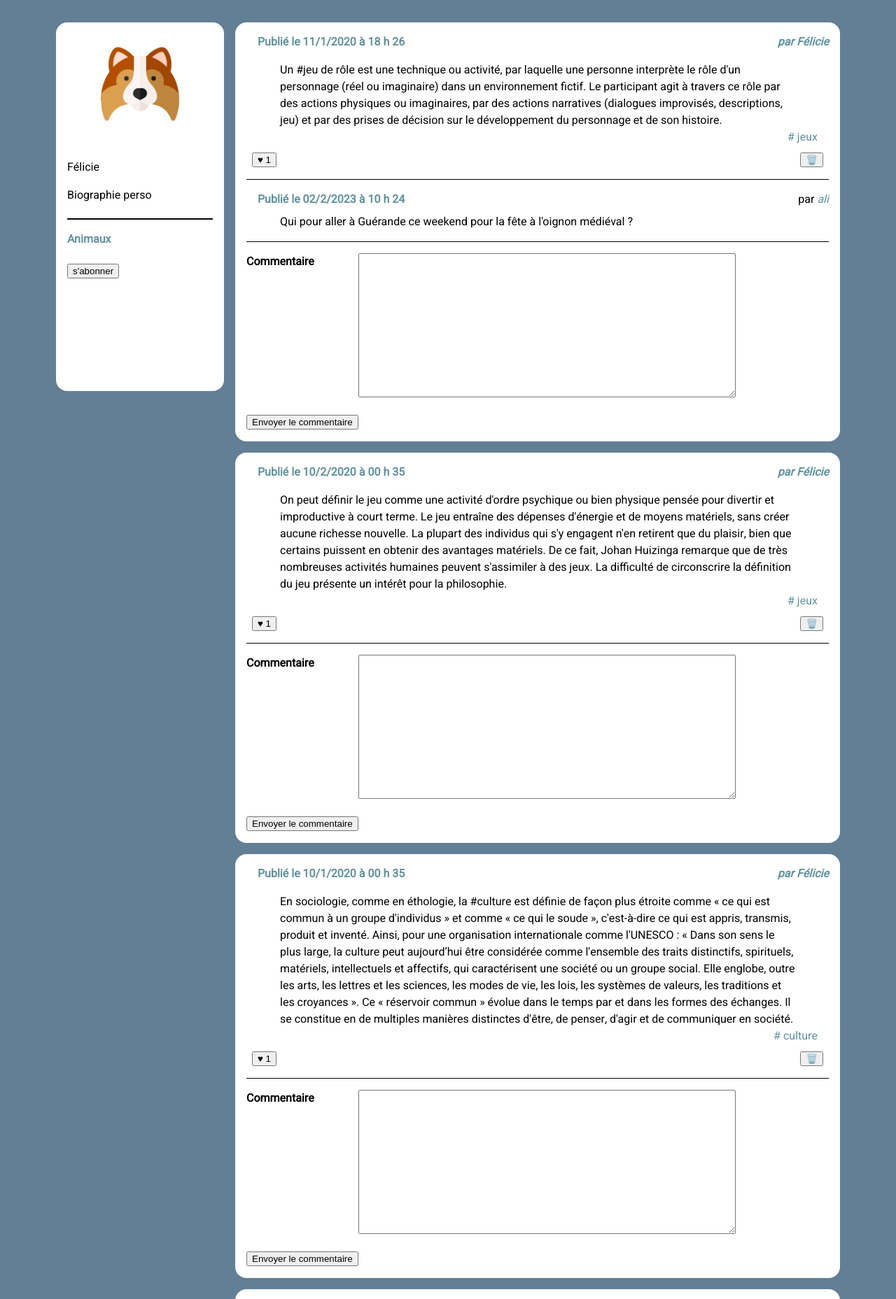
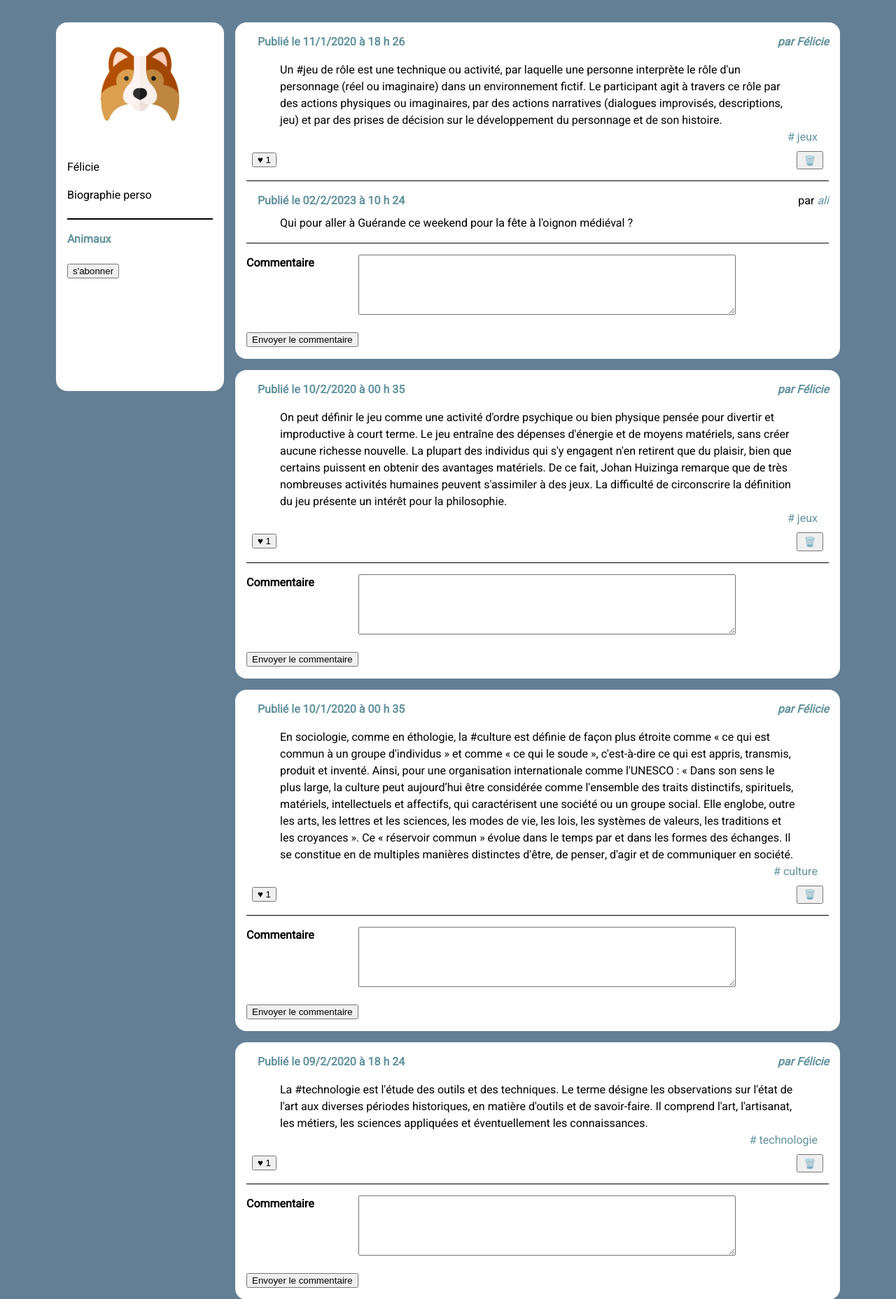
Before and after one commit to GaetanSourisse/PetMates_social_network, a PHP site: page /wall.php?user_id=5 in a window 1280 px wide. Shown: the part 88-1945 px from the top of the page at 70% size. Run offline with PHP 8.4, Linux system fonts and the light colour scheme; a user stored in the database is signed in; data comes from the database, SQL or seed files in the repository.

Commit message:
textarea plus petit

```diff
--- a/feed.php
+++ b/feed.php
@@ -197,7 +197,7 @@ include('forbidenpage.php');
                     <form action="" method="post">
                         <dl>
                             <dt><label for='commentaire'>Commentaire</label></dt>
-                            <dd><textarea name='commentaire'></textarea></dd>
+                            <dd><textarea  id="textarea" name='commentaire'></textarea></dd>
                         </dl>
                         <button type='submit' name='postcomment' value='<?php echo $idDuPost ?>'>Envoyer le
                             commentaire</button>
--- a/news.php
+++ b/news.php
@@ -210,7 +210,7 @@ session_start();
                     <form action="" method="post">
                         <dl>
                             <dt><label for='commentaire'>Commentaire</label></dt>
-                            <dd><textarea name='commentaire'></textarea></dd>
+                            <dd><textarea id="textarea" name='commentaire'></textarea></dd>
                         </dl>
                         <button type='submit' name='postcomment' value='<?php echo $idDuPost ?>'>Envoyer le
                             commentaire</button>
--- a/style.css
+++ b/style.css
@@ -303,7 +303,6 @@ body>header #tags .deroulant:hover {
     text-align: center;
 }
 
-<<<<<<< HEAD
 .ajoutPets {
     display: flex;
     flex-direction: column;
@@ -324,9 +323,13 @@ h4 {
     padding-top: 1em;
     font-weight: bold;
     color: #62929E;
-=======
+}
 /* boutton supprimer */
 .delete {
     padding: 0.2em;
->>>>>>> 0bf843039fd1b2f167dc661e4dded89d8bf382b1
 }
+
+#textarea{
+    height: 6em;
+    width: 40em;
+}
--- a/tags.php
+++ b/tags.php
@@ -207,7 +207,7 @@ include('forbidenpage.php');
                     <form action="" method="post">
                         <dl>
                             <dt><label for='commentaire'>Commentaire</label></dt>
-                            <dd><textarea name='commentaire'></textarea></dd>
+                            <dd><textarea id="textarea" name='commentaire'></textarea></dd>
                         </dl>
                         <button type='submit' name='postcomment' value='<?php echo $idDuPost ?>'>Envoyer le
                             commentaire</button>
--- a/wall.php
+++ b/wall.php
@@ -187,7 +187,7 @@ include('forbidenpage.php');
                     <form action="" method="post">
                     <dl>
                         <dt><label for='message'>Message</label></dt>
-                        <dd><textarea name='message'></textarea></dd>
+                        <dd><textarea id="textarea" name='message'></textarea></dd>
                     </dl>
                     <input type='submit'>
                     </form>
@@ -363,7 +363,7 @@ include('forbidenpage.php');
                     <form action="" method="post">
                         <dl>
                             <dt><label for='commentaire'>Commentaire</label></dt>
-                            <dd><textarea name='commentaire'></textarea></dd>
+                            <dd><textarea id="textarea" name='commentaire'></textarea></dd>
                         </dl>
                         <button type='submit' name='postcomment' value='<?php echo $idDuPost ?>'>Envoyer le
                             commentaire</button>
```
